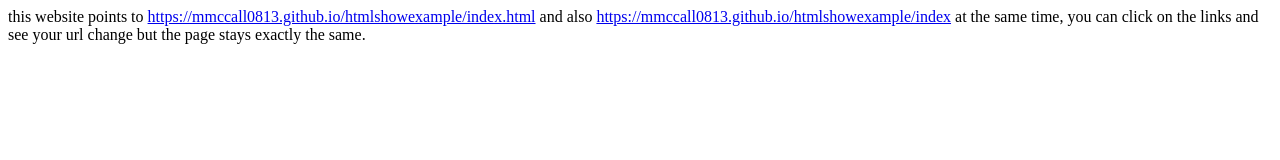
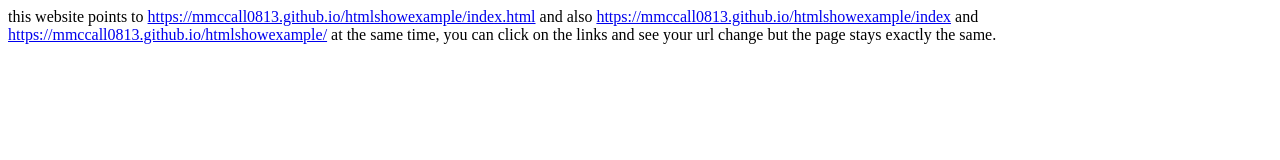
Before and after one commit to mmccall0813/htmlshowexample, a plain HTML site: page index.html in a window 1280 px wide. Drawn offline with Linux system fonts and the light colour scheme.

Commit message:
Update index.html

```diff
--- a/index.html
+++ b/index.html
@@ -1 +1 @@
-<p>this website points to <a href="https://mmccall0813.github.io/htmlshowexample/index.html">https://mmccall0813.github.io/htmlshowexample/index.html</a> and also <a href="https://mmccall0813.github.io/htmlshowexample/index">https://mmccall0813.github.io/htmlshowexample/index</a> at the same time, you can click on the links and see your url change but the page stays exactly the same.
+<p>this website points to <a href="https://mmccall0813.github.io/htmlshowexample/index.html">https://mmccall0813.github.io/htmlshowexample/index.html</a> and also <a href="https://mmccall0813.github.io/htmlshowexample/index">https://mmccall0813.github.io/htmlshowexample/index</a> and <a href="https://mmccall0813.github.io/htmlshowexample/">https://mmccall0813.github.io/htmlshowexample/</a> at the same time, you can click on the links and see your url change but the page stays exactly the same.
```
